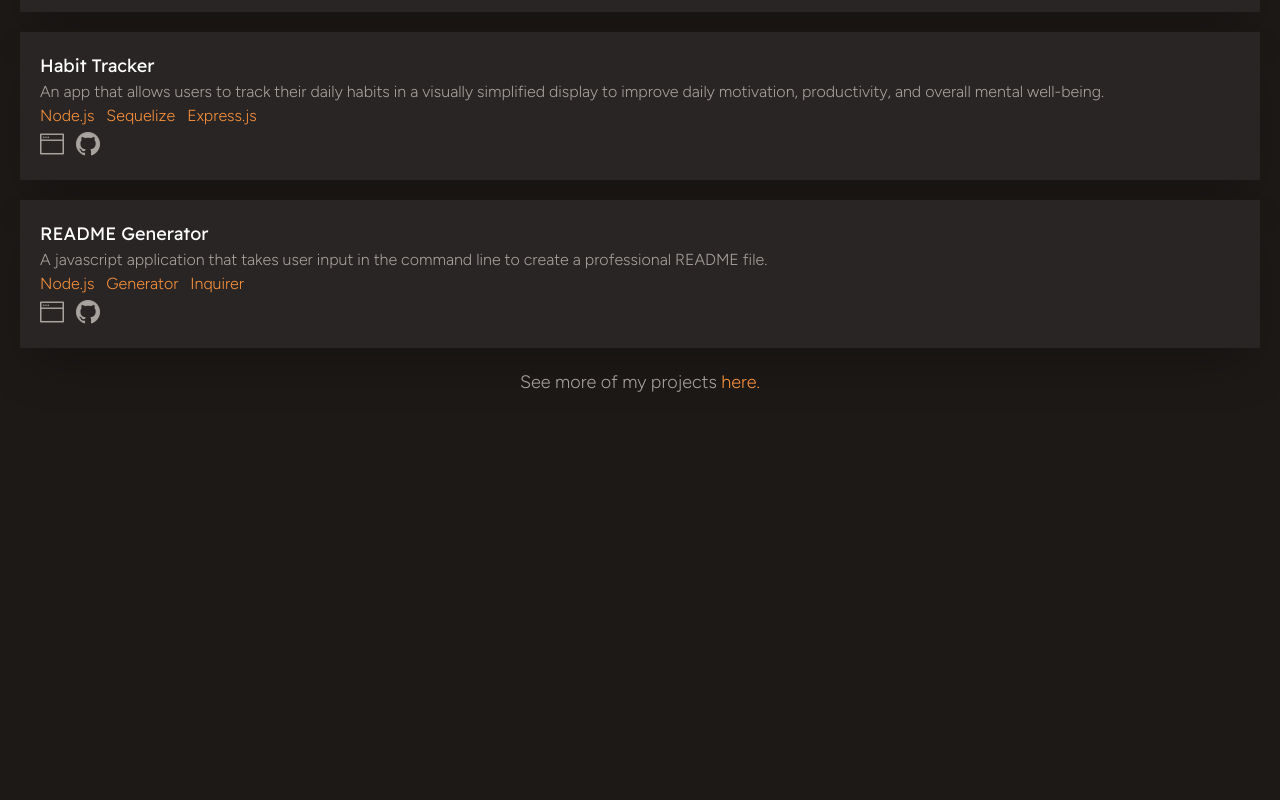
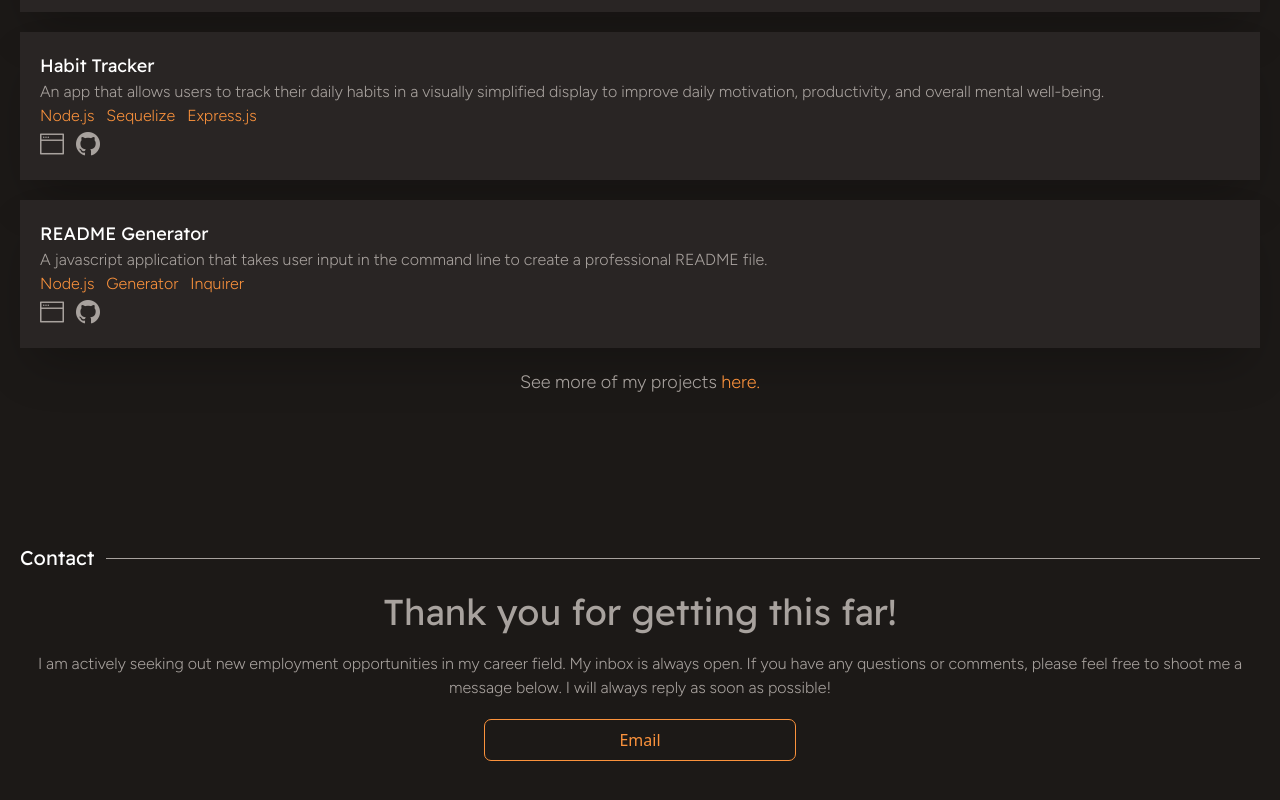
Before and after one commit to realnifty/react-portfolio-v2, a React (Create React App) app: page / in a window 1280 px wide. Shown: the part 2968-3768 px from the top of the page. Before the commit the page ends 3384 px from the top, so only its background shows below. Built offline with nearby package versions, Linux system fonts and the light colour scheme.

Commit message:
created contact section

```diff
--- a/src/App.js
+++ b/src/App.js
@@ -3,6 +3,7 @@ import Jumbotron from './components/Jumbotron';
 import About from './components/About';
 import Skills from './components/Skills'
 import Projects from './components/Projects';
+import Contact from './components/Contact';
 
 function App() {
   return (
@@ -13,6 +14,7 @@ function App() {
         <About />
         <Skills />
         <Projects />
+        <Contact/>
       </main>
     </>
   );
--- /dev/null
+++ b/src/components/Contact/index.js
@@ -0,0 +1,24 @@
+import React from 'react';
+
+function Contact() {
+    return (
+        <section className='mx-5 py-16 h-screen' id='contact'>
+            <div className='flex items-center'>
+                <h1 className="text-white text-xl font-readex mr-3">Contact</h1>
+                <div className='h-px w-full bg-stone-400'></div>
+            </div>
+            <div className='flex flex-col text-center'>
+                <h1 className='font-readex text-stone-400 text-4xl mt-5'>Thank you for getting this far!</h1>
+                <p className='font-fig text-stone-400 my-5'>
+                    I am actively seeking out new employment opportunities in my career field.
+                    My inbox is always open. If you have any questions
+                    or comments, please feel free to shoot me a message below.
+                    I will always reply as soon as possible!
+                </p>
+                <button className="outline outline-1 outline-orange-400 p-2 rounded-md hover:outline-orange-300 ease-in-out duration-100 text-orange-400 w-1/4 mx-auto">Email</button>
+            </div>
+        </section>
+    )
+}
+
+export default Contact;
--- a/src/components/Projects/index.js
+++ b/src/components/Projects/index.js
@@ -11,7 +11,7 @@ function Projects() {
 
 
     return (
-        <section className='mx-5 py-16 h-screen' id='projects'>
+        <section className='mx-5 py-16 min-h-screen' id='projects'>
             <div className='flex items-center'>
                 <h1 className="text-white text-xl font-readex mr-3">Projects</h1>
                 <div className='h-px w-full bg-stone-400'></div>
```
